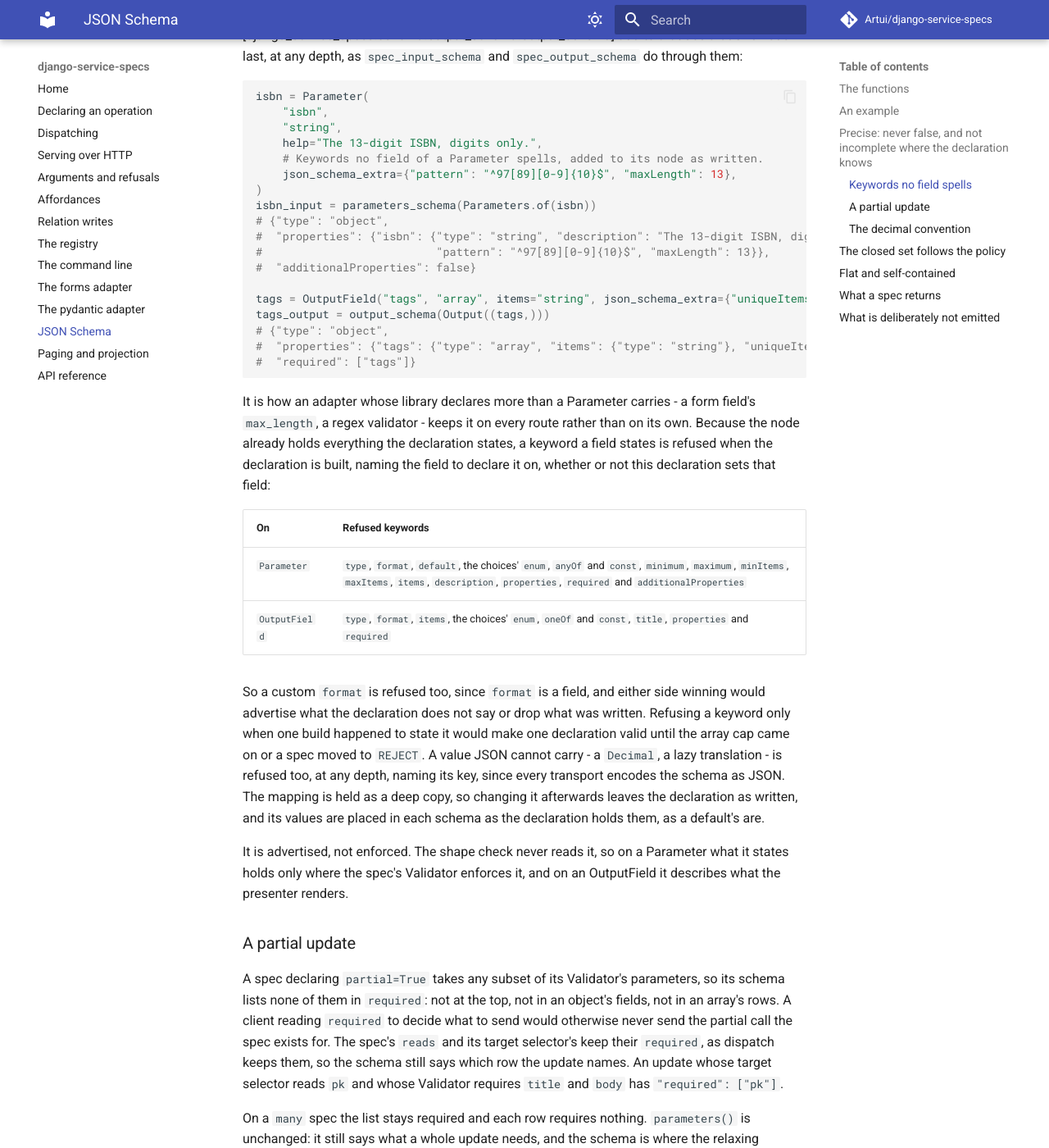
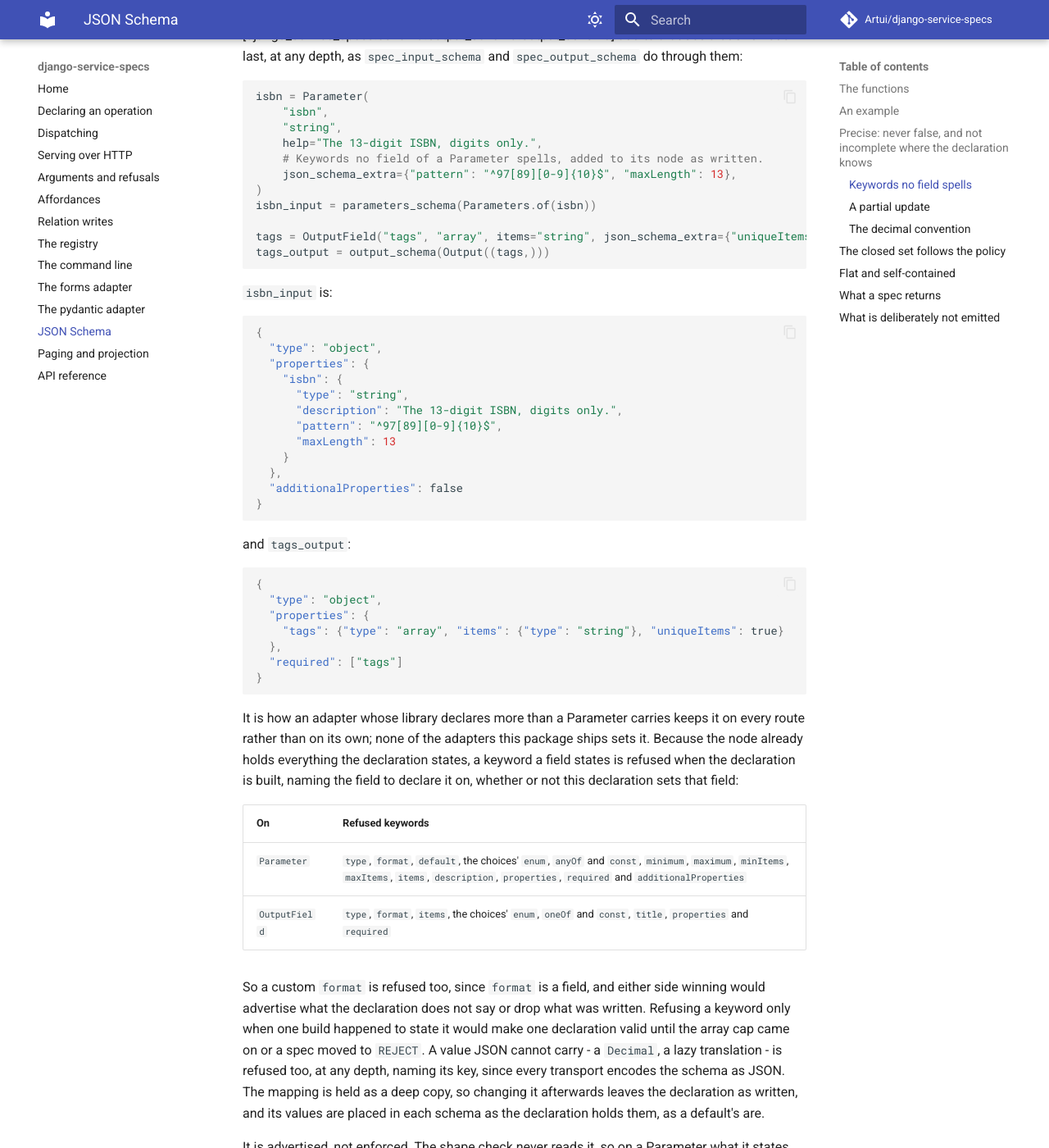
Before and after one commit to Artui/django-service-specs, an MkDocs documentation site: the page built from docs/schema.md, in a window 1280 px wide and 1400 px high, scrolled down 5472 px. Shown: the whole window at 82% size. Built offline with MkDocs 1.6.1 and Material for MkDocs 9.7.7, drawn with Linux system fonts in a browser that asks for light colours; comment, search, counter and statistics services are not loaded.

Commit message:
Hold the schema page's refused-keyword tables to the declarations' own
The two tables are checked against the keywords Parameter and OutputField
refuse, so a keyword added to either fails a test until the page lists it.
The json_schema_extra example's output is shown as JSON blocks the page test
reads back. The schema page no longer suggests a shipped adapter fills
json_schema_extra, which none does, and the forms page says FormValidator
itself reads nothing of the call's context.

Co-Authored-By: Claude Opus 5.5 <noreply@anthropic.com>

````diff
--- a/docs/schema.md
+++ b/docs/schema.md
@@ -242,9 +242,38 @@ docs/examples/schema.py:extra
 --8<--
 ```
 
-It is how an adapter whose library declares more than a Parameter carries - a
-form field's `max_length`, a regex validator - keeps it on every route rather
-than on its own. Because the node already holds everything the declaration
+`isbn_input` is:
+
+```json
+{
+  "type": "object",
+  "properties": {
+    "isbn": {
+      "type": "string",
+      "description": "The 13-digit ISBN, digits only.",
+      "pattern": "^97[89][0-9]{10}$",
+      "maxLength": 13
+    }
+  },
+  "additionalProperties": false
+}
+```
+
+and `tags_output`:
+
+```json
+{
+  "type": "object",
+  "properties": {
+    "tags": {"type": "array", "items": {"type": "string"}, "uniqueItems": true}
+  },
+  "required": ["tags"]
+}
+```
+
+It is how an adapter whose library declares more than a Parameter carries
+keeps it on every route rather than on its own; none of the adapters this
+package ships sets it. Because the node already holds everything the declaration
 states, a keyword a field states is refused when the declaration is built,
 naming the field to declare it on, whether or not this declaration sets that
 field:
````
Also changed, not shown: docs/declaring.md (+3 -4 lines), docs/examples/schema.py (+0 -7 lines), docs/forms.md (+2 -2 lines), 1 other file.
